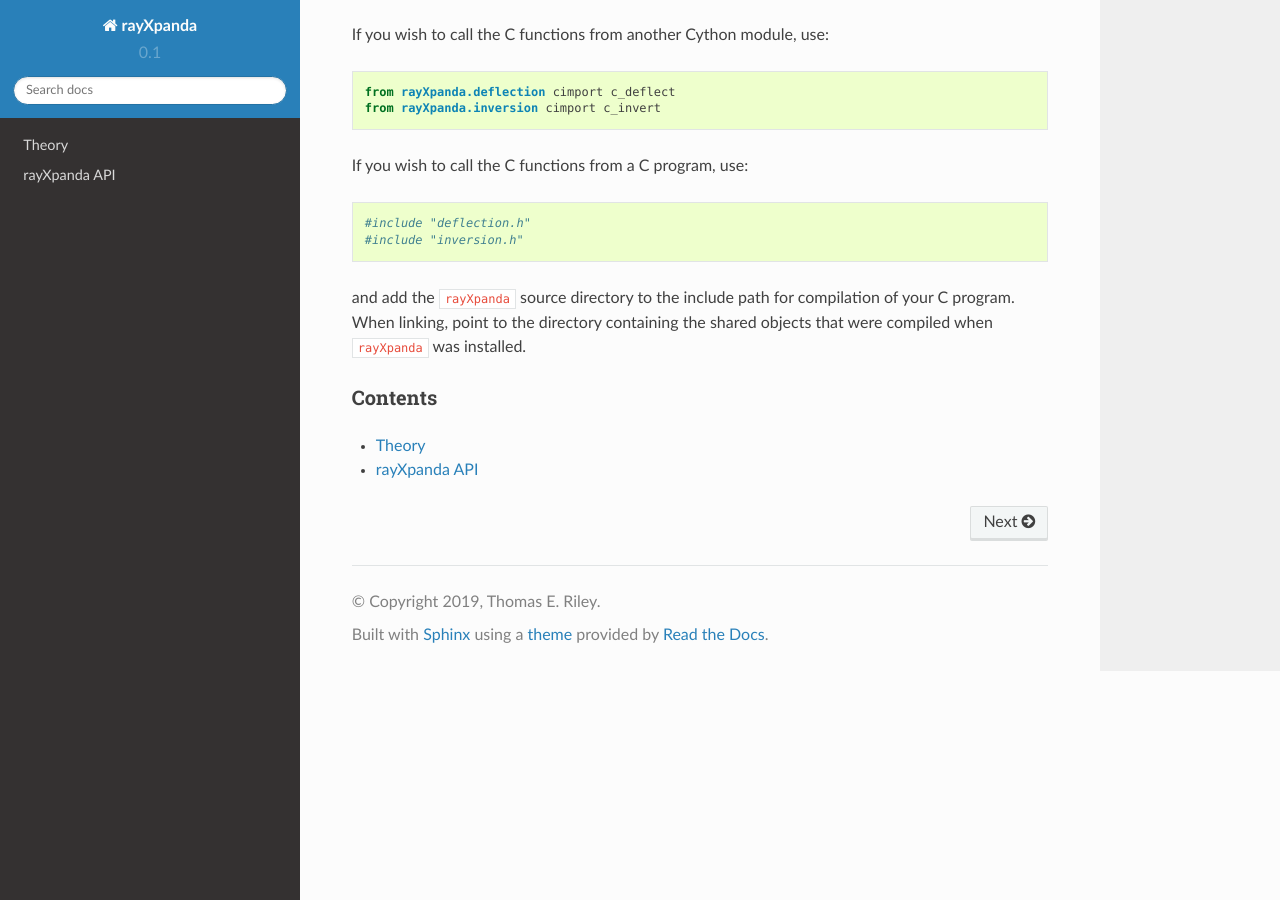
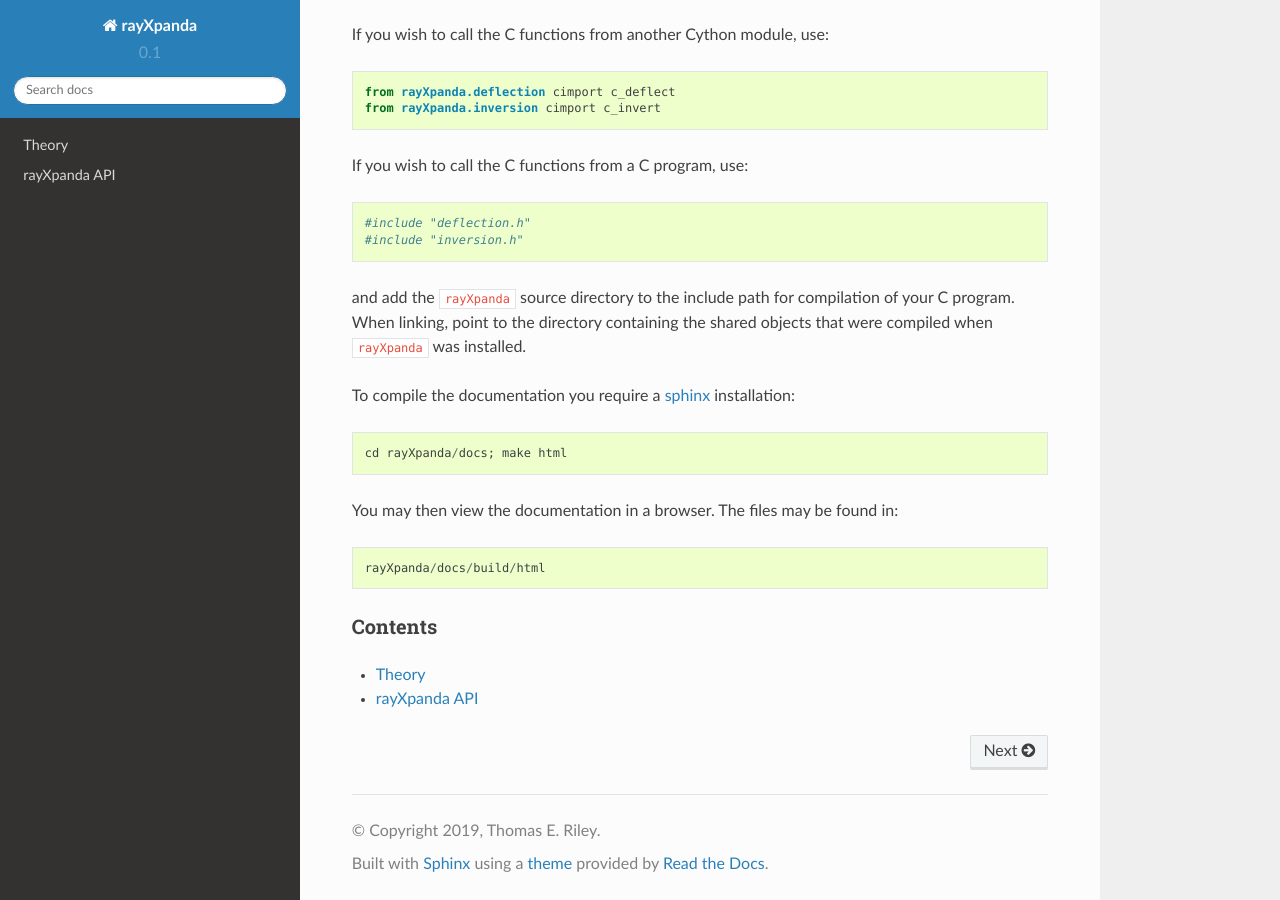
Before and after one commit to ThomasEdwardRiley/rayXpanda, a Sphinx documentation site: the page built from docs/source/index.rst, in a window 1280 px wide and 900 px high, scrolled down 575 px. Built offline with Sphinx 7.4.7 and the Read the Docs theme 2.0.0, drawn with Linux system fonts in a browser that asks for light colours; pages that are not in the unit, such as notebooks, are missing from menus.

Commit message:
correct sphinx link

```diff
--- a/README.rst
+++ b/README.rst
@@ -23,7 +23,9 @@
 
 You require Cython to compile to C, and then the extensions will be compiled.
 
-To compile the documentation you require a :mod:`sphinx` installation::
+.. _sphinx: http://www.sphinx-doc.org/en/master
+
+To compile the documentation you require a `sphinx`_ installation::
 
     cd rayXpanda/docs; make html
 
--- a/docs/source/conf.py
+++ b/docs/source/conf.py
@@ -49,6 +49,9 @@
            'cython': ('http://cython.readthedocs.io/en/latest', None),
            'sympy': ('https://docs.sympy.org/latest/', None)
 }
+
+primary_domain = 'py'
+highlight_language = 'py'
 
 # Add any paths that contain templates here, relative to this directory.
 templates_path = ['_templates']
--- a/docs/source/intro.txt
+++ b/docs/source/intro.txt
@@ -38,3 +38,13 @@
 and add the ``rayXpanda`` source directory to the include path for compilation
 of your C program. When linking, point to the directory containing the shared
 objects that were compiled when ``rayXpanda`` was installed.
+
+.. _sphinx: http://www.sphinx-doc.org/en/master
+
+To compile the documentation you require a `sphinx`_ installation::
+
+    cd rayXpanda/docs; make html
+
+You may then view the documentation in a browser. The files may be found in::
+
+    rayXpanda/docs/build/html
```
